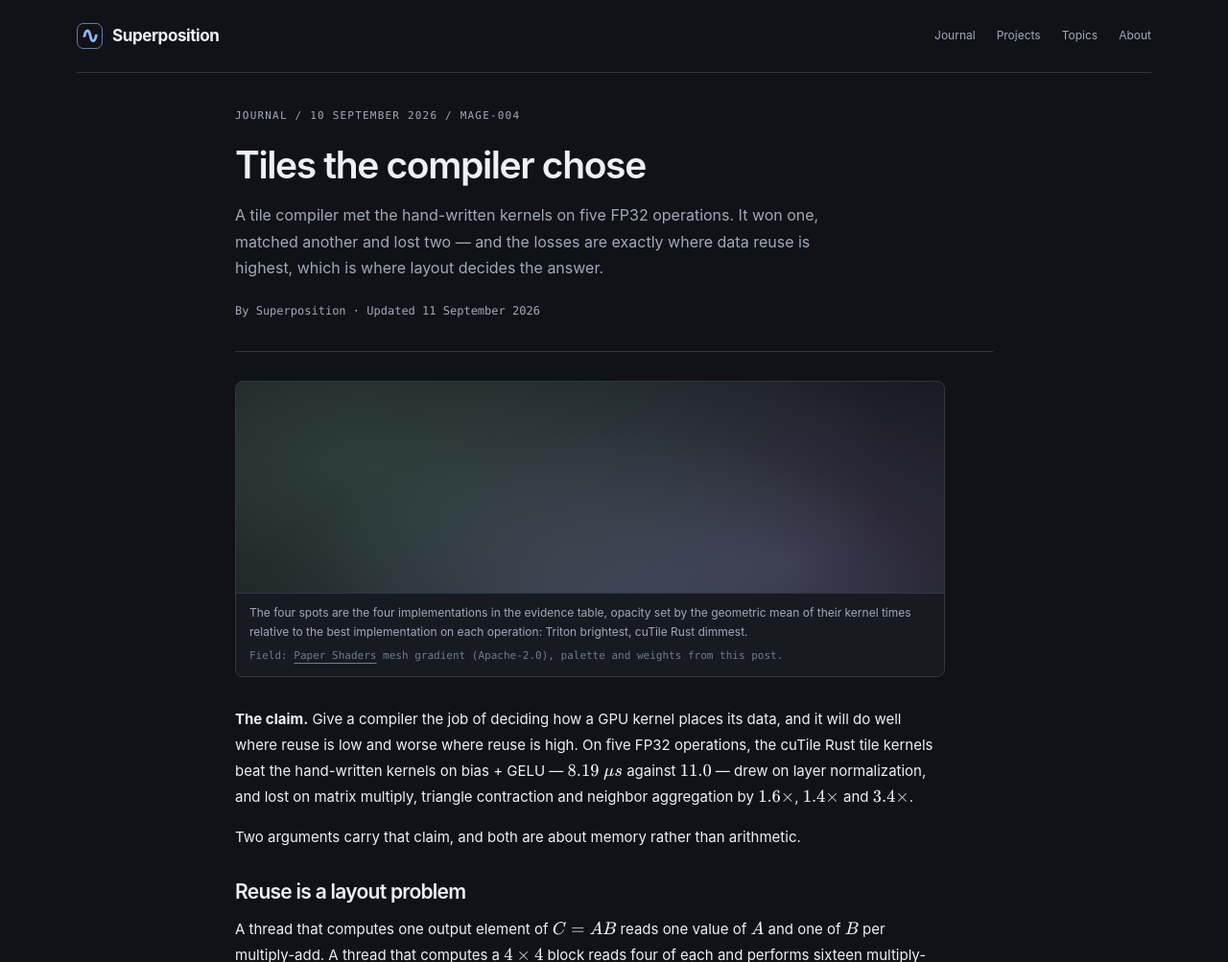
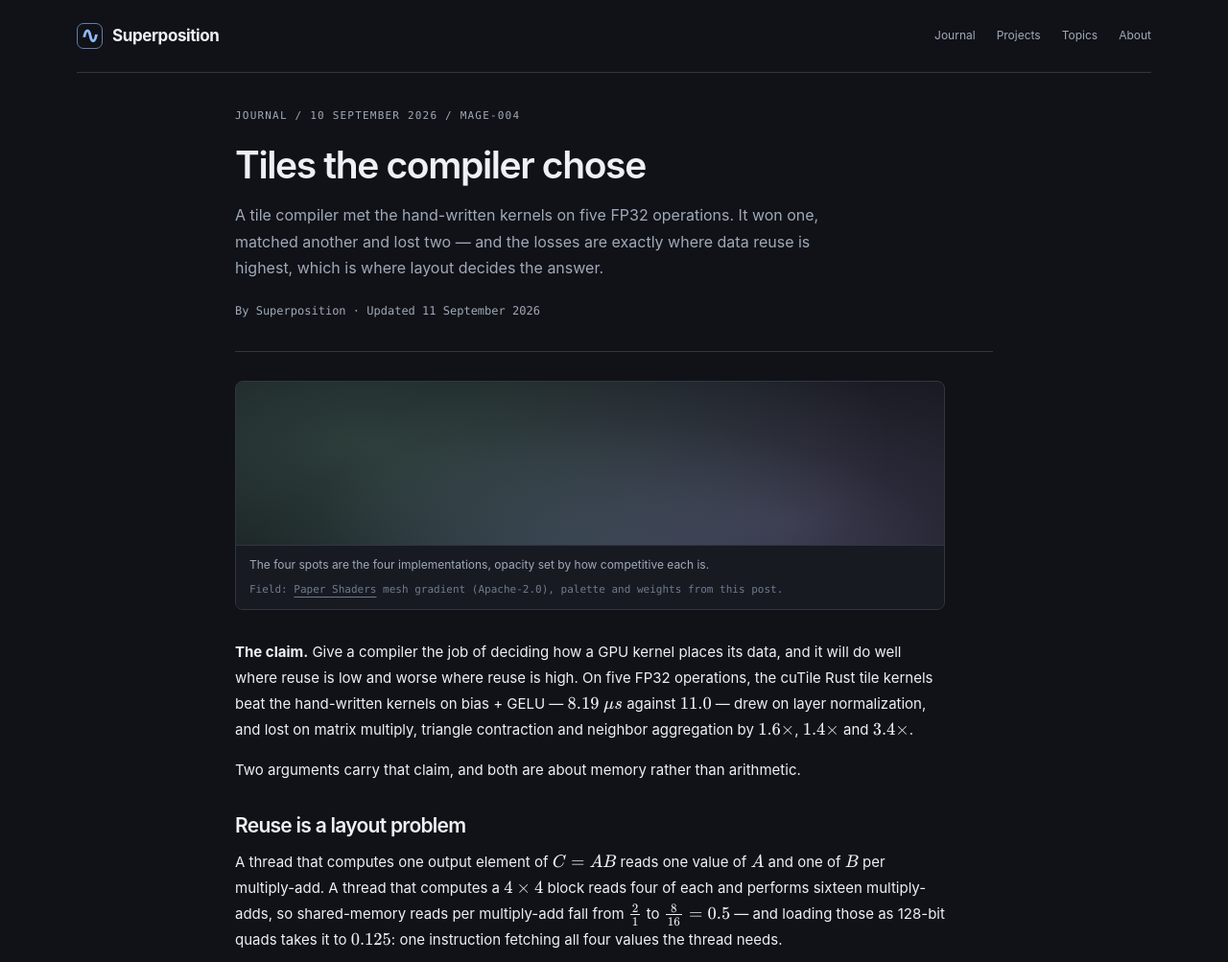
Before and after one commit to superposition/superposition.github.io, a Jekyll site: the page built from _posts/2026-09-10-tiles-the-compiler-chose.md, in a window 1280 px wide. Shown: the top 1003 px of the page at 96% size. Built offline with Jekyll 4.4.1, drawn with Linux system fonts in a browser that asks for light colours; some of the changed text lies outside the part shown; grey boxes are pictures that could not be loaded.

Commit message:
Stop the journal scrolling sideways (#13)
A figure placed as bare markdown renders at its natural width - 998px inside an
868px column - so the page had a horizontal scrollbar: 137px of overflow at 932
and 626px at 390. Three fixes:

- the layout figure is now a contained figure like the others
- img, pre, tables and display math may not exceed their column (tables get a
  fixed layout so a five-column evidence table wraps instead of overflowing)
- the band script is version-pinned, and its canvas capped at 170px so the band
  is 22-29% of a screen instead of 51-63%

```diff
--- a/_layouts/default.html
+++ b/_layouts/default.html
@@ -11,7 +11,7 @@
   <script>window.MathJax = {tex: {inlineMath: [['$', '$'], ['\\(', '\\)']]}, options: {skipHtmlTags: ['script','noscript','style','textarea','pre','code']}};</script>
   <script defer src="https://cdn.jsdelivr.net/npm/mathjax@3.2.2/es5/tex-mml-chtml.js"></script>
   {% endif %}
-  {% if page.mesh_band %}<script defer src="https://superposition.github.io/mage/assets/mesh-band.js"></script>{% endif %}
+  {% if page.mesh_band %}<script defer src="https://superposition.github.io/mage/assets/mesh-band.js?v=2"></script>{% endif %}
 </head>
 <body>
   <a class="skip" href="#content">Skip to content</a>
--- a/_posts/2026-09-10-tiles-the-compiler-chose.md
+++ b/_posts/2026-09-10-tiles-the-compiler-chose.md
@@ -12,9 +12,9 @@
 ---
 <figure class="mesh-band" data-colors="#93caff,#91dbba,#c9b2ff,#e0a08a" data-weights="0.74,1,0.62,0.90">
   <canvas aria-hidden="true" focusable="false"></canvas>
-  <noscript><img src="https://superposition.github.io/mage/assets/figures/mage-004/mesh-band.png" alt="A dark field with four soft spots of colour — blue, green, lavender and warm sand — scaled by how competitive each implementation is." width="1107" height="327"></noscript>
+  <noscript><img src="https://superposition.github.io/mage/assets/figures/mage-004/mesh-band.png" alt="A dark field with four soft spots of colour — blue, green, lavender and warm sand — scaled by how competitive each implementation is." width="923" height="213"></noscript>
   <figcaption>
-    <p>The four spots are the four implementations in the evidence table, opacity set by the geometric mean of their kernel times relative to the best implementation on each operation: Triton brightest, cuTile Rust dimmest.</p>
+    <p>The four spots are the four implementations, opacity set by how competitive each is.</p>
     <span class="mesh-band-credit">Field: <a href="https://github.com/paper-design/shaders" rel="noopener">Paper Shaders</a> mesh gradient (Apache-2.0), palette and weights from this post.</span>
   </figcaption>
 </figure>
@@ -34,12 +34,16 @@
 $\tfrac{8}{16} = 0.5$ — and loading those as 128-bit quads takes it to $0.125$: one instruction
 fetching all four values the thread needs.
 
-![Two schematics side by side: the cuTile Rust tile layout on the left, the cuda-oxide register-tile layout with a transposed A and row stride 68 on the right](/mage/assets/figures/mage-004/matmul-layouts.svg)
-
-*The same product, two ways of placing it in memory. Left, the compiler decides how the output tile
-is threaded and how wide the loads are; right, the kernel author does. The transposed $A$ with a row
-stride of 68 exists so each thread's four rows are contiguous — one 128-bit read instead of four
-scattered ones. [Download the SVG](/mage/assets/figures/mage-004/matmul-layouts.svg).*
+<figure class="measurement">
+  <picture>
+    <source media="(max-width: 520px)" srcset="{{ '/mage/assets/figures/mage-004/matmul-layouts-mobile.svg' | relative_url }}">
+    <img src="{{ '/mage/assets/figures/mage-004/matmul-layouts.svg' | relative_url }}" width="740" height="278"
+         alt="Two schematics side by side. Left, the cuTile Rust tile layout: a grid of 32 by 128 tiles, one program per tile, loading 32 by 32 operands per contraction step as 128-bit loads. Right, the cuda-oxide layout: a 64 by 64 block with a 4 by 4 register tile per thread, and shared memory holding A transposed with row stride 68 so each thread's four rows are contiguous.">
+  </picture>
+  <figcaption>
+    <p>The same product, two ways of placing it in memory: the compiler decides how the tile is threaded and how wide the loads are, the kernel author decides the register tile and the transposed $A$. <a href="{{ '/mage/assets/figures/mage-004/matmul-layouts.svg' | relative_url }}" download>Download the SVG</a>.</p>
+  </figcaption>
+</figure>
 
 The tile compiler is not blind to any of this: it widens loads too, and it partitions the output into
 $32\times128$ tiles with $32\times32$ operands per contraction step. What it cannot know is that this
--- a/assets/notebook.css
+++ b/assets/notebook.css
@@ -149,10 +149,18 @@
 }
 @media (prefers-reduced-motion: reduce) { html { scroll-behavior: auto; } }
 
+/* Nothing on a page may push the page sideways: a figure at its natural width,
+   a long identifier in a code span, or a five-column evidence table. */
+img { max-width: 100%; height: auto; }
+pre { overflow-x: auto; max-width: 100%; }
+table { table-layout: fixed; width: 100%; }
+th, td { overflow-wrap: anywhere; }
+mjx-container[display] { max-width: 100%; overflow-x: auto; }
+
 /* Mesh band: a canvas field whose spots carry this post's own ratios. Paper
    Shaders' mesh gradient (Apache-2.0), drawn by mesh-band.js from the mage site. */
 .mesh-band { position: relative; margin: 30px 0; border: 1px solid var(--rule); border-radius: 8px; overflow: hidden; background: radial-gradient(120% 160% at 18% 28%, rgba(145, 219, 186, .22), transparent 62%), radial-gradient(110% 150% at 78% 62%, rgba(201, 178, 255, .20), transparent 60%), radial-gradient(90% 130% at 52% 92%, rgba(147, 202, 255, .16), transparent 58%), var(--paper); }
-.mesh-band canvas { display: block; width: 100%; height: auto; aspect-ratio: 740 / 220; opacity: 0; transition: opacity .7s ease; }
+.mesh-band canvas { display: block; width: 100%; height: auto; aspect-ratio: 740 / 220; max-height: 170px; opacity: 0; transition: opacity .7s ease; }
 .mesh-band[data-ready] canvas { opacity: 1; }
 .mesh-band noscript img { display: block; width: 100%; height: auto; }
 .mesh-band figcaption { padding: 10px 14px 12px; border-top: 1px solid var(--rule); background: var(--surface); font-size: 12px; line-height: 1.7; color: var(--muted); }
```
Also changed, not shown: _posts/2026-09-10-how-the-kernel-time-fell-step-by-step.md (+1 -1 lines), _posts/2026-09-10-the-load-in-flight-and-the-shape-triton-uses.md (+1 -1 lines).
